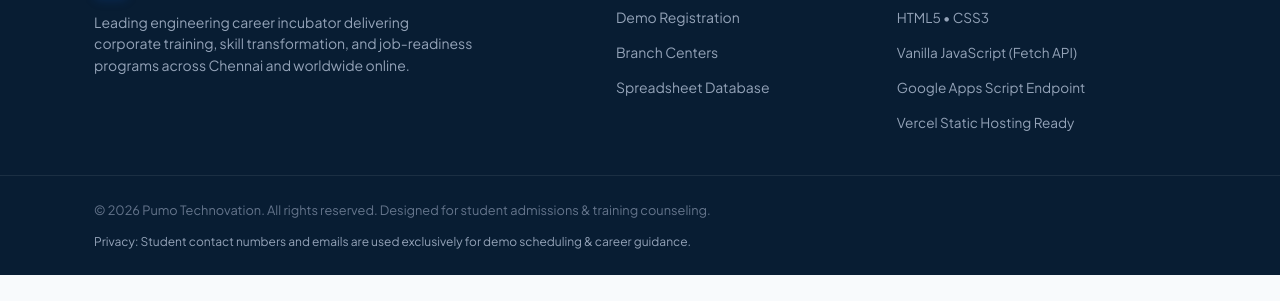
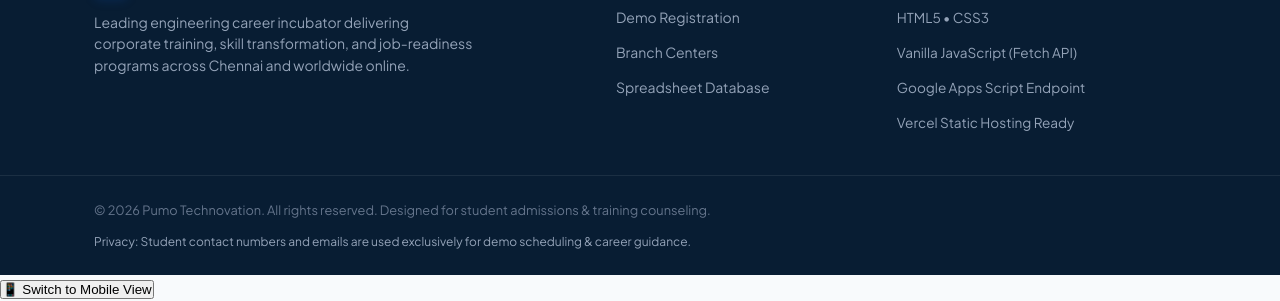
Before and after one commit to Santhosh220-ui/demo-class-session-scheduled-project-, a plain HTML site: page index.html in a window 1280 px wide. Shown: the part 3017-3318 px from the top of the page. Before the commit the page ends 3292 px from the top, so only its background shows below. Drawn offline with Linux system fonts and the light colour scheme; no server answers.

Commit message:
data changed

```diff
--- a/index.html
+++ b/index.html
@@ -999,6 +999,14 @@ function doPost(e) {
     </div>
   </div>
 
+  <!-- Floating Mobile View Toggle (Desktop helper) -->
+  <aside class="mobile-preview-dock" id="mobilePreviewDock" aria-label="Device Viewport Switcher">
+    <button type="button" class="btn-device-toggle" id="toggleMobileViewBtn" title="Toggle between Desktop and Mobile layout">
+      <span class="device-icon" id="deviceToggleIcon">📱</span>
+      <span class="device-text" id="deviceToggleText">Switch to Mobile View</span>
+    </button>
+  </aside>
+
   <!-- Application Script -->
   <script src="script.js"></script>
 </body>
```
